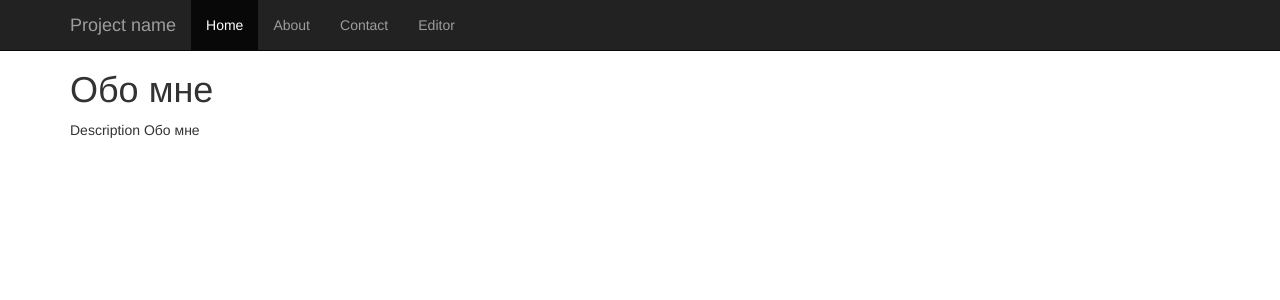
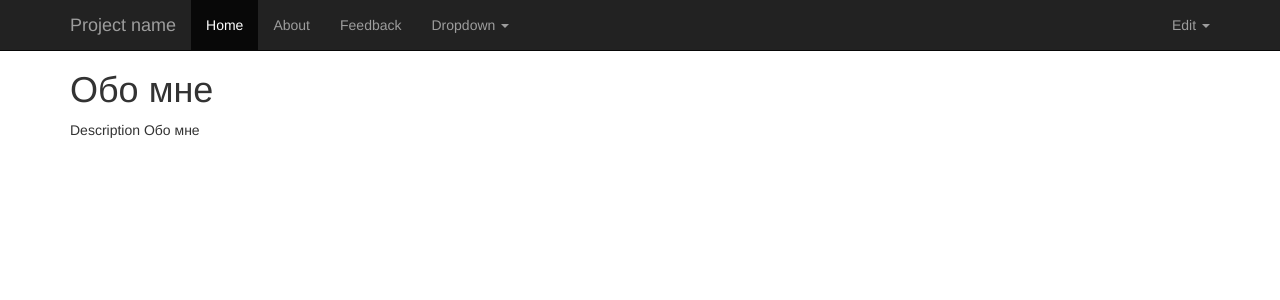
Before and after one commit to vsptima/front, a PHP site: page /design/about.php in a window 1280 px wide. Shown: the top 300 px of the page. Run offline with PHP 8.4, Linux system fonts and the light colour scheme.

Commit message:
Сделана менюшка.

```diff
--- a/design/layouts/_menu.php
+++ b/design/layouts/_menu.php
@@ -12,9 +12,27 @@
         <div id="navbar" class="collapse navbar-collapse">
             <ul class="nav navbar-nav">
                 <li class="active"><a href="#">Home</a></li>
-                <li><a href="#about">About</a></li>
-                <li><a href="#contact">Contact</a></li>
-                <li><a href="/design/editor.php" target="_blank">Editor</a></li>
+                <li><a href="#">About</a></li>
+                <li><a href="#">Feedback</a></li>
+                <li class="dropdown">
+                    <a href="#" class="dropdown-toggle" data-toggle="dropdown" role="button" aria-haspopup="true" aria-expanded="false">Dropdown <span class="caret"></span></a>
+                    <ul class="dropdown-menu">
+                        <li><a href="#">Gallery</a></li>
+                        <li><a href="#">Hobby</a></li>
+                        <li><a href="#">Jargon</a></li>
+                        <li><a href="#">Skill</a></li>
+                        <li><a href="#">Term</a></li>
+                        <li><a href="#">Github</a></li>
+                    </ul>
+                </li>
+            </ul>
+            <ul class="nav navbar-nav navbar-right">
+                <li class="dropdown">
+                    <a href="#" class="dropdown-toggle" data-toggle="dropdown" role="button" aria-haspopup="true" aria-expanded="false">Edit <span class="caret"></span></a>
+                    <ul class="dropdown-menu">
+                        <li><a href="#">Editor</a></li>
+                    </ul>
+                </li>
             </ul>
         </div><!--/.nav-collapse -->
     </div><!-- /.container -->
```
